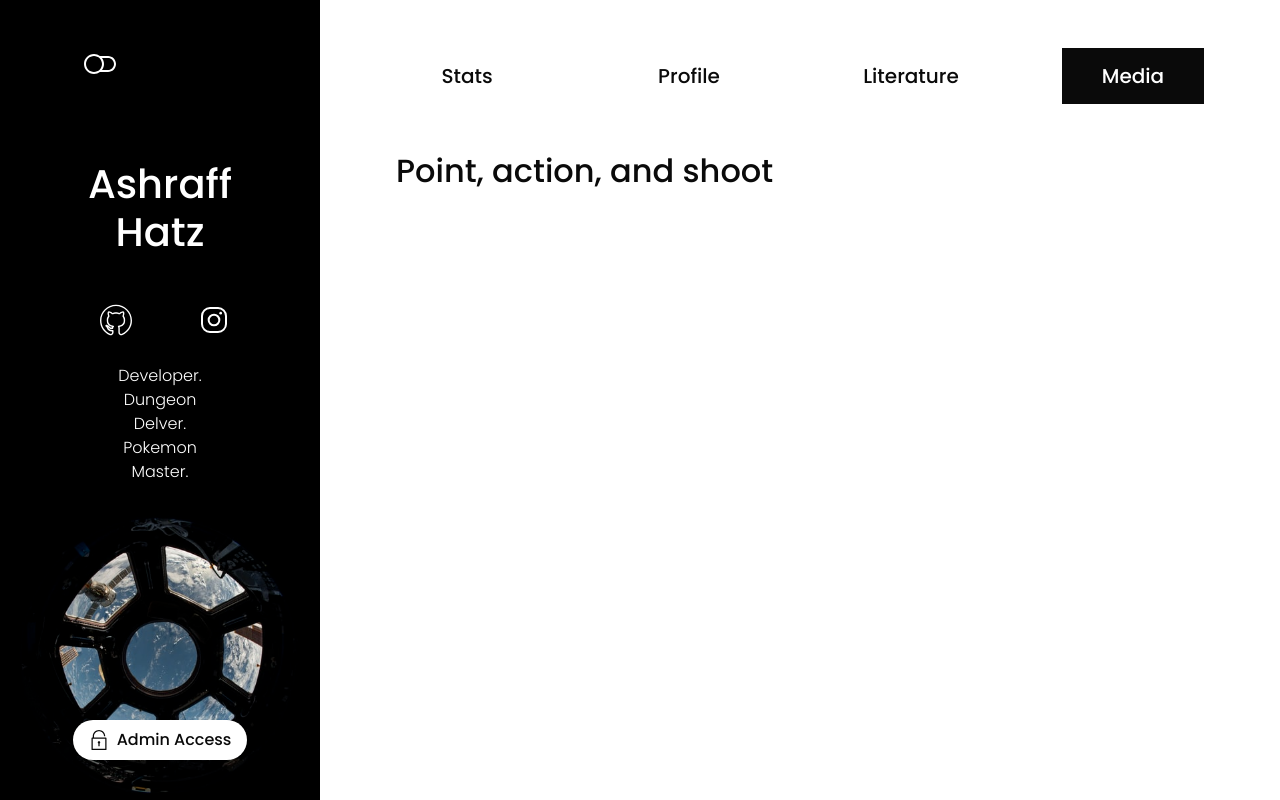
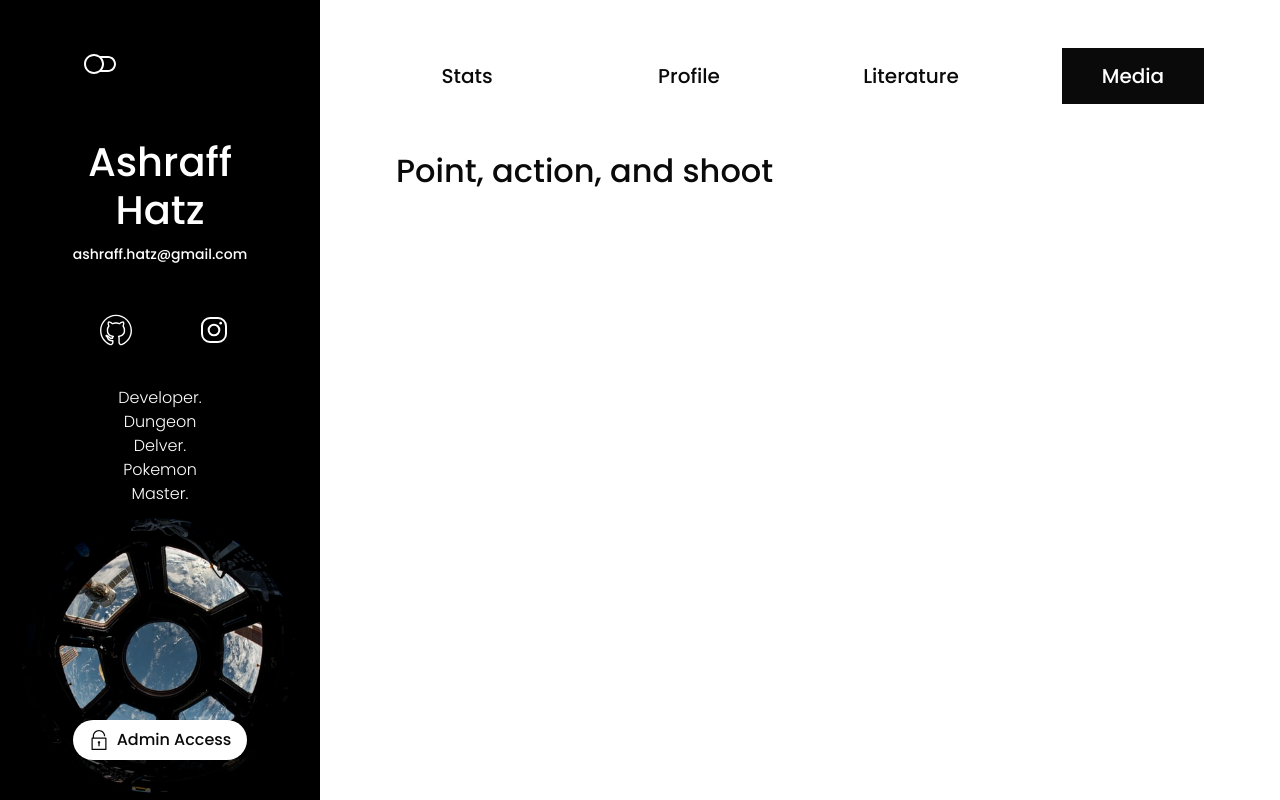
Before and after one commit to First-Derivative/ashhatz, a React (Create React App) app in the folder frontend/: page /#/media in a window 1280 px wide. Built offline with nearby package versions, Linux system fonts and the light colour scheme; no server answers.

Commit message:
Add email link to SideBar

```diff
--- a/frontend/src/components/SideBar.js
+++ b/frontend/src/components/SideBar.js
@@ -40,8 +40,11 @@ function SideBar() {
 
           <DarkmodeSwitch />
           <div className='text-center my-0 mb-5 my-sm-auto mx-0 mx-sm-5' style={darkStyle} id="sidebar-main-content">
-            <div className="h1 mt-0 mt-sm-5 mb-5">
+            <div className="h1 mt-0 mt-sm-5">
               { isAuth ? `Imperator ${credentials["name"]}` : 'Ashraff Hatz'}
+            </div>
+            <div className='mb-0 mb-sm-5'>
+              <small> ashraff.hatz@gmail.com </small>
             </div>
 
             <div className="d-flex justify-content-center mt-5" id="sidebar-icon-container">
@@ -90,7 +93,7 @@ function SideBar() {
               </div>
             </div>
 
-            <div className="p mt-0 mt-sm-1 mx-5 fw-light">
+            <div className="p mt-0 mt-sm-3 mx-5 fw-light">
               Developer.
               Dungeon Delver.
               Pokemon Master.
```
